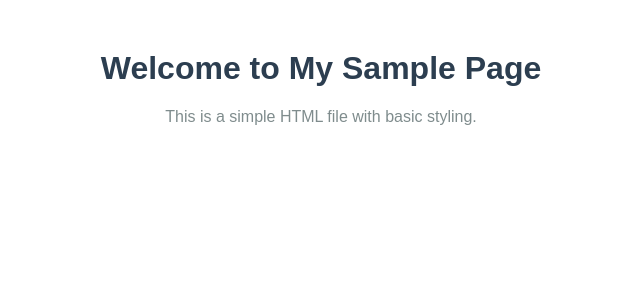
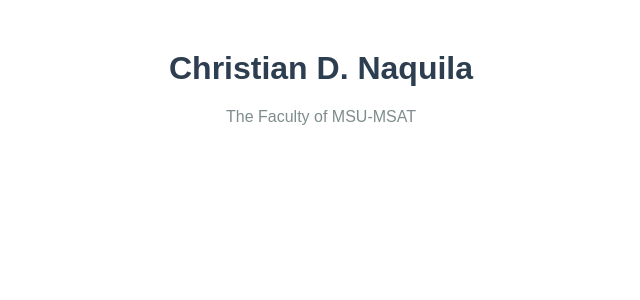
Before and after one commit to 00CHAN/BSCS2A.github.io, a PHP site: page / in a window 1280 px wide. Shown: the top 300 px of the page, without its empty margins (319-959 px from the left). Run offline with PHP 8.4, Linux system fonts and the light colour scheme.

Commit message:
Update and rename index.html to index.php

```diff
--- a/index.html
+++ b/index.php
@@ -19,7 +19,9 @@
     </style>
 </head>
 <body>
-    <h1>Welcome to My Sample Page</h1>
-    <p>This is a simple HTML file with basic styling.</p>
+<?php
+  echo "<h1>Christian D. Naquila</h1>";
+  echo "<p>The Faculty of MSU-MSAT</p>";
+ ?>
 </body>
 </html>
```
